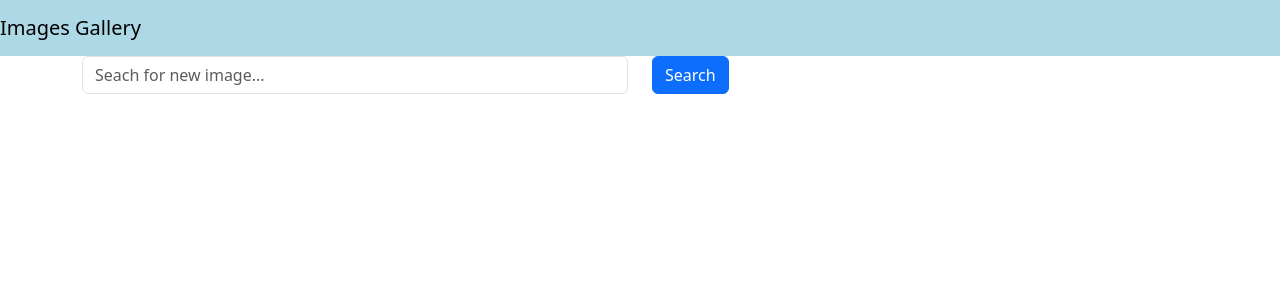
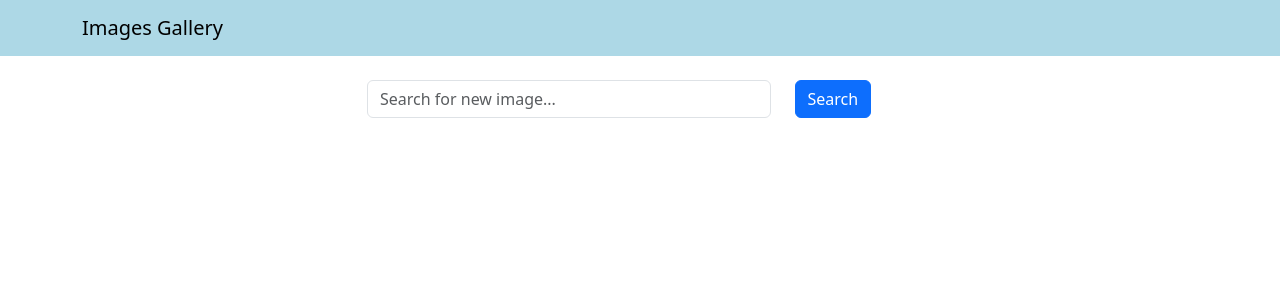
Before and after one commit to Prabhu0712/frontend, a React (Create React App) app: page / in a window 1280 px wide. Shown: the top 300 px of the page. Built offline with nearby package versions, Linux system fonts and the light colour scheme.

Commit message:
commit 	modified:   src/App.js 	modified:   src/components/Header.js 	modified:   src/components/Search.js

```diff
--- a/src/App.js
+++ b/src/App.js
@@ -1,12 +1,22 @@
+import { useState } from "react";
 import "bootstrap/dist/css/bootstrap.min.css";
 import Header from "./components/Header";
 import Search from "./components/Search";
 
+
 const App = () => {
+
+  const [word, setWord] = useState('');
+
+  const handleSearchSubmit = (e) =>{
+    e.preventDefault();
+    console.log(word);
+  }
+
   return (
     <div>
       <Header title="Images Gallery" />
-      <Search />
+      <Search word={word} setWord={setWord} handleSubmit={handleSearchSubmit} />
     </div>
   );
 };
--- a/src/components/Header.js
+++ b/src/components/Header.js
@@ -1,15 +1,17 @@
-import React from 'react';
-import { Navbar } from 'react-bootstrap';
+import React from "react";
+import { Navbar, Container } from "react-bootstrap";
 
 const NavbarStyle = {
-    backgroundColor: 'lightblue',
-}
-const Header = ({title}) => {
-    return (
-        <Navbar style={NavbarStyle} variant="light">
-            <Navbar.Brand href="/">{title}</Navbar.Brand>
-        </Navbar>
-    )
+  backgroundColor: "lightblue",
+};
+const Header = ({ title }) => {
+  return (
+    <Navbar style={NavbarStyle} variant="light">
+      <Container>
+        <Navbar.Brand href="/">{title}</Navbar.Brand>
+      </Container>
+    </Navbar>
+  );
 };
 
 export default Header;
--- a/src/components/Search.js
+++ b/src/components/Search.js
@@ -1,20 +1,29 @@
 import React from "react";
 import { Container, Row, Col, Form, Button } from "react-bootstrap";
 
-const Search = () => {
+const Search = ({ word, setWord, handleSubmit }) => {
   return (
-    <Container>
+    <Container className="mt-4">
+      <Row className="justify-content-center">
+        <Col xs={12} md={8} lg={6}>
+          <Form onSubmit={handleSubmit}>
             <Row>
-        <Form>
-          <Row>
-            <Col>
-              <Form.Control placeholder="Seach for new image..." />
+              <Col xs={9}>
+                <Form.Control
+                  type="text"
+                  value={word}
+                  onChange={(e) => setWord(e.target.value)}
+                  placeholder="Search for new image..."
+                />
               </Col>
               <Col>
-              <Button variant="primary" type="submit">Search</Button>
+                <Button variant="primary" type="submit">
+                  Search
+                </Button>
               </Col>
             </Row>
           </Form>
+        </Col>
       </Row>
     </Container>
   );
```
Lines whose indentation alone changed are shown as unchanged.
